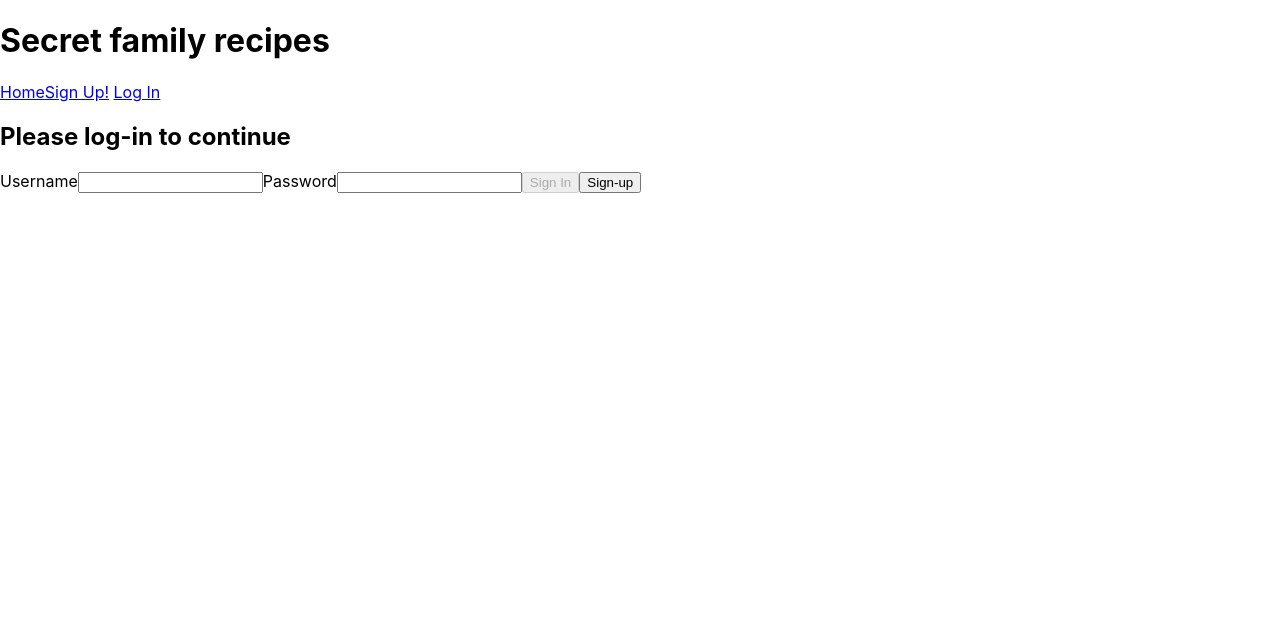
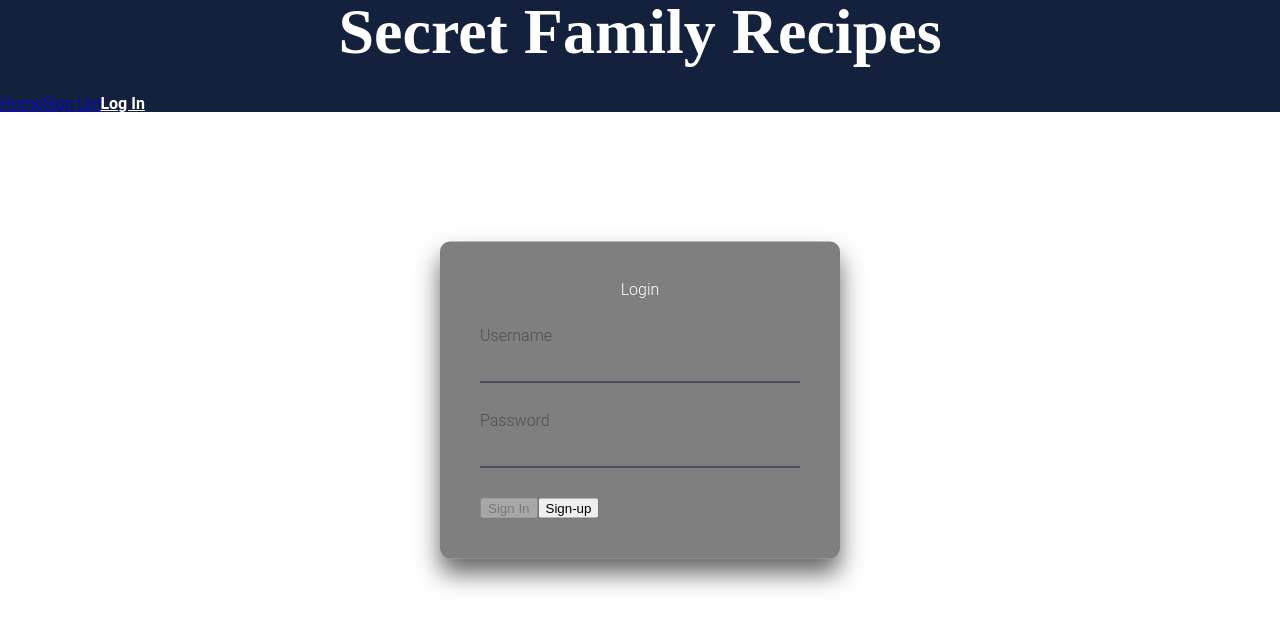
Before and after one commit to Secret-Family-Recipes2/front-end, a React (Create React App) app in the folder secret-recipe/: page /login in a window 1280 px wide. Shown: the top 628 px of the page. Built offline with nearby package versions, Linux system fonts and the light colour scheme.

Commit message:
basic styling to login page

```diff
--- a/secret-recipe/src/App.css
+++ b/secret-recipe/src/App.css
@@ -1,38 +1,243 @@
-.App {
+/* http://meyerweb.com/eric/tools/css/reset/
+   v2.0 | 20110126
+   License: none (public domain)
+*/
+
+html,
+body,
+div,
+span,
+applet,
+object,
+iframe,
+h1,
+h2,
+h3,
+h4,
+h5,
+h6,
+p,
+blockquote,
+pre,
+a,
+abbr,
+acronym,
+address,
+big,
+cite,
+code,
+del,
+dfn,
+em,
+img,
+ins,
+kbd,
+q,
+s,
+samp,
+small,
+strike,
+strong,
+sub,
+sup,
+tt,
+var,
+b,
+u,
+i,
+center,
+dl,
+dt,
+dd,
+ol,
+ul,
+li,
+fieldset,
+form,
+label,
+legend,
+table,
+caption,
+tbody,
+tfoot,
+thead,
+tr,
+th,
+td,
+article,
+aside,
+canvas,
+details,
+embed,
+figure,
+figcaption,
+footer,
+header,
+hgroup,
+menu,
+nav,
+output,
+ruby,
+section,
+summary,
+time,
+mark,
+audio,
+video {
+  margin: 0;
+  padding: 0;
+  border: 0;
+  font-size: 100%;
+  font: inherit;
+  vertical-align: baseline;
+}
+
+/* HTML5 display-role reset for older browsers */
+article,
+aside,
+details,
+figcaption,
+figure,
+footer,
+header,
+hgroup,
+menu,
+nav,
+section {
+  display: block;
+}
+
+body {
+  line-height: 1;
+}
+
+ol,
+ul {
+  list-style: none;
+}
+
+blockquote,
+q {
+  quotes: none;
+}
+
+blockquote:before,
+blockquote:after,
+q:before,
+q:after {
+  content: '';
+  content: none;
+}
+
+table {
+  border-collapse: collapse;
+  border-spacing: 0;
+}
+
+
+
+@import url('https://fonts.googleapis.com/css2?family=Dancing+Script:wght@400;700&family=Roboto+Slab:wght@300;500;700&family=Roboto:wght@300;500;700&display=swap');
+
+
+h1 {
+  font-family: 'Dancing Script', cursive;
+  color: white;
+  font-size: 4rem;
+  font-weight: 700;
+  background-color: #14213d;
+  text-align: center;
+  padding-bottom: 2rem;
+
+}
+
+body {
+  font-family: 'Roboto', sans-serif;
+  font-size: 1rem;
+  font-weight: 300;
+  color: #4f4f4f;
+
+}
+
+/* .container {
+  background-color: #14213d;
+} */
+
+header {
+  background-color: #14213d;
+  ;
+}
+
+.navbar {
+  display: flex;
+  background-color: #14213d;
+  color: white;
+}
+
+
+
+.login-box {
+  position: absolute;
+  top: 50%;
+  left: 50%;
+  width: 400px;
+  padding: 40px;
+  transform: translate(-50%, -50%);
+  background: rgba(0, 0, 0, .5);
+  box-sizing: border-box;
+  box-shadow: 0 15px 25px rgba(0, 0, 0, .6);
+  border-radius: 10px;
+}
+
+.errors {
+  color: red;
+}
+
+.login-box h2 {
+  margin: 0 0 30px;
+  padding: 0;
+  color: #fff;
   text-align: center;
 }
 
-.App-logo {
-  height: 40vmin;
-  pointer-events: none;
+.login-box .user-box {
+  position: relative;
 }
 
-@media (prefers-reduced-motion: no-preference) {
-  .App-logo {
-    animation: App-logo-spin infinite 20s linear;
-  }
+.login-box .user-box input {
+  width: 100%;
+  padding: 10px 0;
+  font-size: 16px;
+  color: #fff;
+  margin-bottom: 30px;
+  border: none;
+  border-bottom: 1px solid #14213d;
+  outline: none;
+  background: none;
 }
 
-.App-header {
-  background-color: #282c34;
-  min-height: 100vh;
-  display: flex;
-  flex-direction: column;
-  align-items: center;
-  justify-content: center;
-  font-size: calc(10px + 2vmin);
-  color: white;
+
+
+
+.login-box form a {
+  position: relative;
+  display: inline-block;
+  padding: 10px 20px;
+  color: #e4f403;
+  font-size: 16px;
+  text-decoration: none;
+  text-transform: uppercase;
+  overflow: hidden;
+  transition: .5s;
+  margin-top: 40px;
+  letter-spacing: 4px
 }
 
-.App-link {
-  color: #61dafb;
+.login-box a:hover {
+  background: #fca311;
+  color: #fff;
+  border-radius: 5px;
+  box-shadow: 0 0 5px #fca311,
+    0 0 25px #fca311,
+    0 0 50px #fca311,
+    0 0 100px #fca311;
 }
-
-@keyframes App-logo-spin {
-  from {
-    transform: rotate(0deg);
-  }
-  to {
-    transform: rotate(360deg);
-  }
-}
--- a/secret-recipe/src/App.js
+++ b/secret-recipe/src/App.js
@@ -3,10 +3,11 @@ import "./App.css";
 import schema from "./Components/schema";
 import * as yup from "yup";
 import Confirmation from "./Components/Confirmation.js";
-import { Route, Switch, Link } from "react-router-dom";
+import { Route, Switch, NavLink } from "react-router-dom";
 import axios from "axios";
 import SignUp from "./Components/Form";
 import Login from "./Components/login";
+import "./App.css";
 
 const initialFormValues = {
   name: "",
@@ -82,9 +83,15 @@ function App() {
       name: formValues.name.trim(),
       email: formValues.email.trim(),
       password: formValues.password.trim(),
+      level: formValues.level.trim(),
+      // american: formValues.american,
+      // french: formValues.french,
+      // italian: formValues.italian,
+      // mexican: formValues.mexican,
+
       // passwordConfirmation: formValues.passwordConfirmation.trim(),
-      level: ["novice", "homeCook", "hobbyist", "private", "pro"].filter(
-        (lvl) => formValues[lvl]
+      styles: ["american", "mexican", "french", "italian"].filter(
+        (sty) => formValues[sty]
       ),
     };
     postNewUser(newUser);
@@ -103,15 +110,46 @@ function App() {
   return (
     <div className="container">
       <header>
-        <h1>Secret family recipes</h1>
+        <h1>Secret Family Recipes</h1>
       </header>
-      <nav>
-        <Link to="/">Home</Link>
-        <Link to="/form">Sign Up!</Link> <Link to="/login">Log In</Link>
+      <nav className="navbar">
+        <div>
+          <NavLink
+            to="/home"
+            activeStyle={{ color: "white", fontWeight: "bold" }}
+          >
+            Home
+          </NavLink>
+        </div>
+        <div>
+          <NavLink
+            to="/form"
+            activeStyle={{ color: "white", fontWeight: "bold" }}
+          >
+            Sign Up!
+          </NavLink>
+        </div>
+        <div>
+          <NavLink
+            to="/login"
+            activeStyle={{ color: "white", fontWeight: "bold" }}
+          >
+            Log In
+          </NavLink>
+        </div>
       </nav>
 
       <div className="landing"></div>
       <Switch>
+        <Route
+          path="/home"
+          component={() => {
+            window.location.href =
+              "https://secret-family-recipies.netlify.app/recipes.html";
+            return null;
+          }}
+        />
+
         <Route path="/form">
           <SignUp
             values={formValues}
--- a/secret-recipe/src/Components/Form.js
+++ b/secret-recipe/src/Components/Form.js
@@ -1,5 +1,6 @@
 import React from "react";
 // import { Link, Route, Switch, useRouteMatch } from "react-router-dom";
+import "../App.css";
 
 export default function SignUp(props) {
   const { values, submit, change, disabled, errors } = props;
--- a/secret-recipe/src/Components/login.js
+++ b/secret-recipe/src/Components/login.js
@@ -1,5 +1,6 @@
 import React from "react";
 import { Link } from "react-router-dom";
+import "../App.css";
 
 export default function Login(props) {
   const { values, submit, change, disabled, errors } = props;
@@ -16,8 +17,9 @@ export default function Login(props) {
   };
 
   return (
-    <div className="login">
-      <h2>Please log-in to continue</h2>
+    <div className="login-box">
+      <h2>Login</h2>
+      <div className="user-box">
         <label>
           {""}
           Username
@@ -28,7 +30,8 @@ export default function Login(props) {
             type="text"
           />
         </label>
-
+      </div>
+      <div className="user-box">
         <label>
           {""}
           Password
@@ -39,6 +42,7 @@ export default function Login(props) {
             type="password"
           />
         </label>
+      </div>
       <Link to="/mainpage">
         <button id="signIn" disabled={disabled}>
           {" "}
```
Lines whose indentation alone changed are shown as unchanged.
